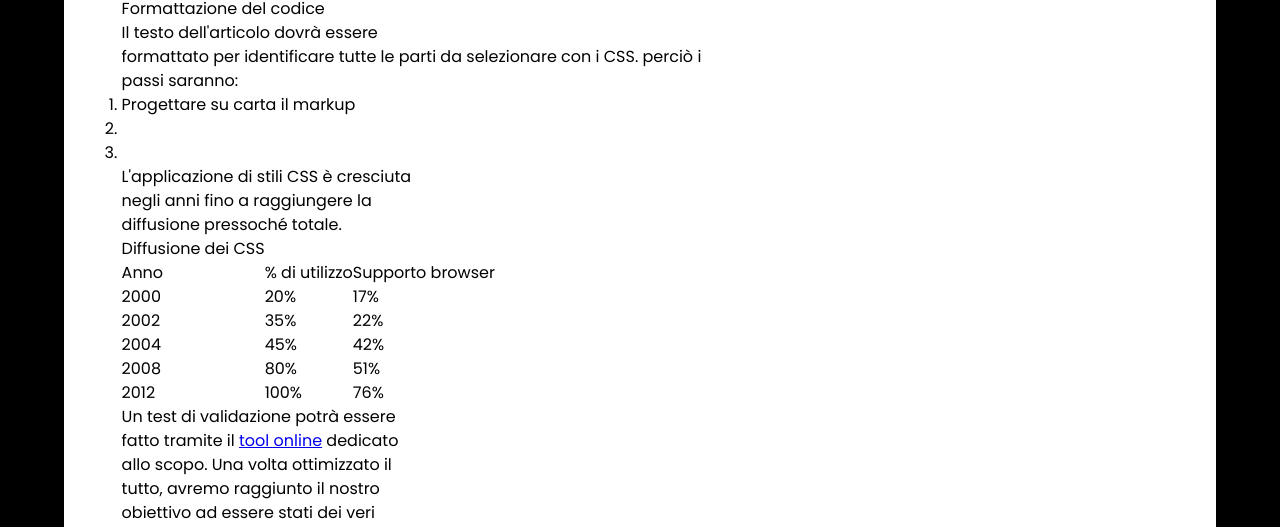
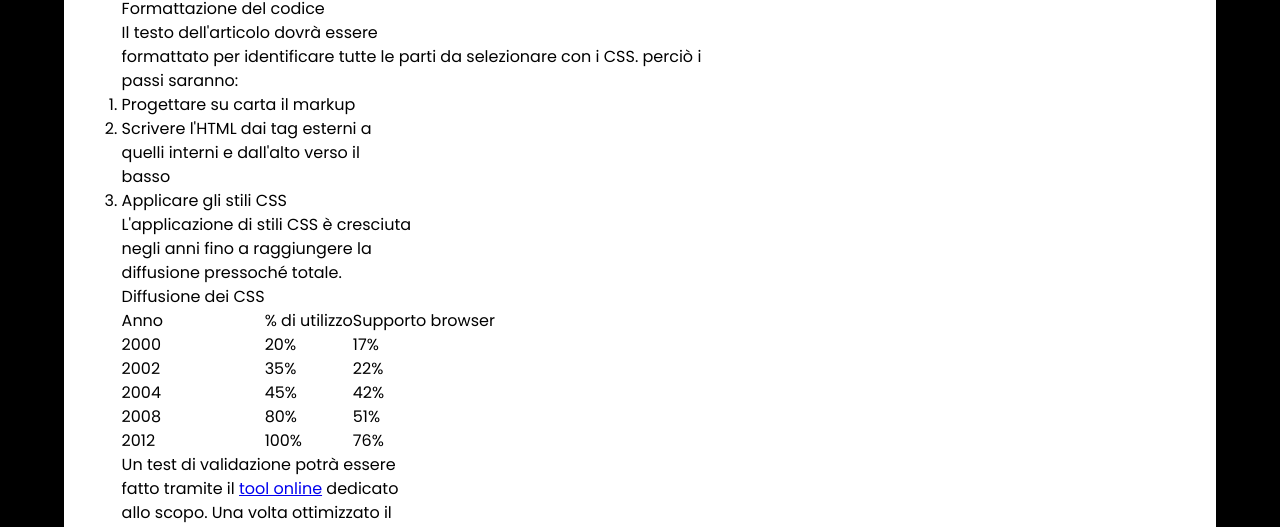
Before and after one commit to SamueleRusco/w1d4, a plain HTML site: page index.html in a window 1280 px wide. Shown: the part 813-1340 px from the top of the page. Drawn offline with Linux system fonts and the light colour scheme.

Commit message:
finito (meno male di prima)

```diff
--- a/index.html
+++ b/index.html
@@ -62,8 +62,8 @@
         </p>
         <ol>
           <li>Progettare su carta il markup <br /></li>
-          <li></li>
-          <li></li>
+          <li>Scrivere l'HTML dai tag esterni a <br>quelli interni e dall'alto verso il<br> basso</li>
+          <li>Applicare gli stili CSS</li>
         </ol>
         <p>
           L'applicazione di stili CSS è cresciuta <br />negli anni fino a
```
